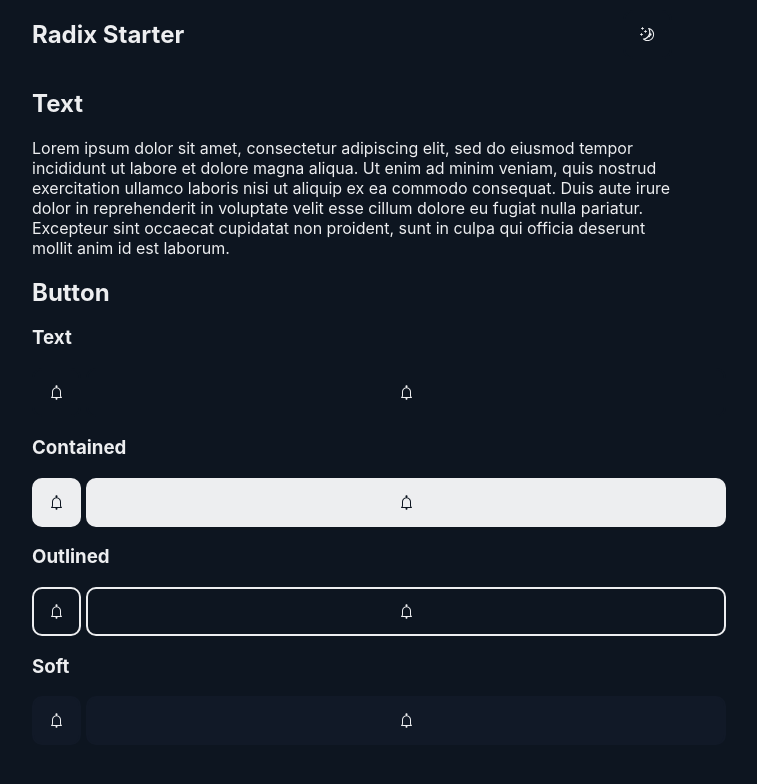
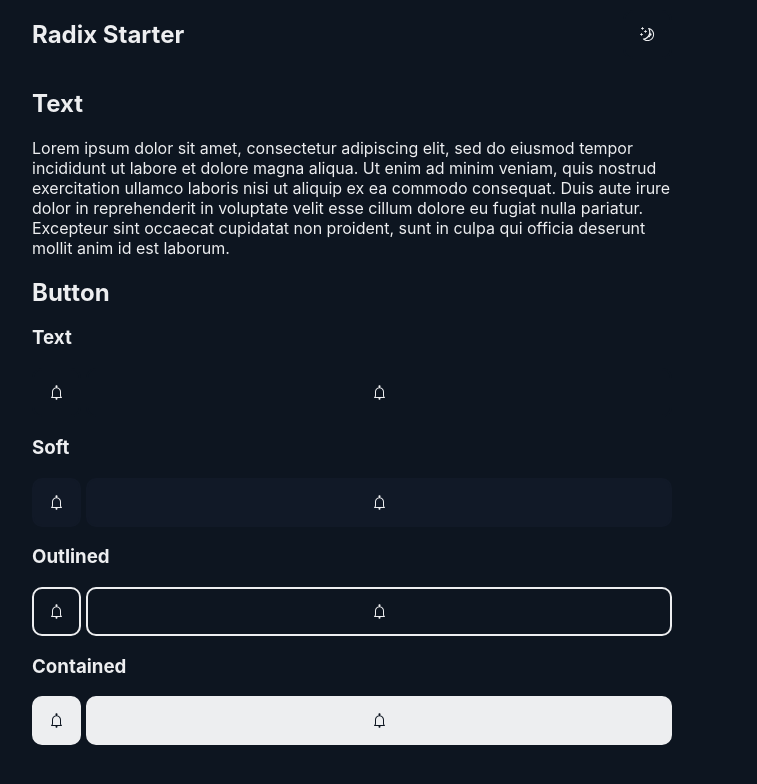
Before and after one commit to zeevo/t3-shadcn-ui, a Next.js app: page / in a window 1280 px wide. Shown: the top 784 px of the page, without its empty margins (288-1045 px from the left). Built offline with nearby package versions, Linux system fonts and the light colour scheme.

Commit message:
Fix button

```diff
--- a/components/Button.tsx
+++ b/components/Button.tsx
@@ -1,7 +1,14 @@
 import { Theme } from "@emotion/react";
 import styled from "@emotion/styled";
 import { AnchorHTMLAttributes } from "react";
-import { border, layout, BorderProps, LayoutProps } from "styled-system";
+import {
+  border,
+  layout,
+  BorderProps,
+  LayoutProps,
+  flex,
+  FlexProps,
+} from "styled-system";
 
 const getVariantStyles = ({
   variant,
@@ -65,7 +72,8 @@ const GhostButton = styled.button<
     onHover?: any;
   } & AnchorHTMLAttributes<{}> &
     BorderProps &
-    LayoutProps
+    LayoutProps &
+    FlexProps
 >((props) => {
   const {
     theme,
@@ -116,6 +124,7 @@ const GhostButton = styled.button<
     },
     ...border(props),
     ...layout(props),
+    ...flex(props),
   };
 });
 
--- a/pages/index.tsx
+++ b/pages/index.tsx
@@ -32,7 +32,29 @@ const Home: NextPage = () => {
             <BellIcon />
           </Button>
         </MarginRight>
-        <Button variant="text" fillWidth>
+        <Button variant="text" flex={1}>
+          <BellIcon />
+        </Button>
+      </Flex>
+      <h3>Soft</h3>
+      <Flex>
+        <MarginRight>
+          <Button variant="soft">
+            <BellIcon />
+          </Button>
+        </MarginRight>
+        <Button variant="soft" flex={1}>
+          <BellIcon />
+        </Button>
+      </Flex>
+      <h3>Outlined</h3>
+      <Flex>
+        <MarginRight>
+          <Button variant="outlined">
+            <BellIcon />
+          </Button>
+        </MarginRight>
+        <Button variant="outlined" flex={1}>
           <BellIcon />
         </Button>
       </Flex>
@@ -43,29 +65,7 @@ const Home: NextPage = () => {
             <BellIcon />
           </Button>
         </MarginRight>
-        <Button variant="contained" fillWidth>
-          <BellIcon />
-        </Button>
-      </Flex>
-      <h3>Outlined</h3>
-      <Flex>
-        <MarginRight>
-          <Button variant="outlined">
-            <BellIcon />
-          </Button>
-        </MarginRight>
-        <Button variant="outlined" fillWidth>
-          <BellIcon />
-        </Button>
-      </Flex>
-      <h3>Soft</h3>
-      <Flex>
-        <MarginRight>
-          <Button variant="soft">
-            <BellIcon />
-          </Button>
-        </MarginRight>
-        <Button variant="soft" fillWidth>
+        <Button variant="contained" flex={1}>
           <BellIcon />
         </Button>
       </Flex>
```
